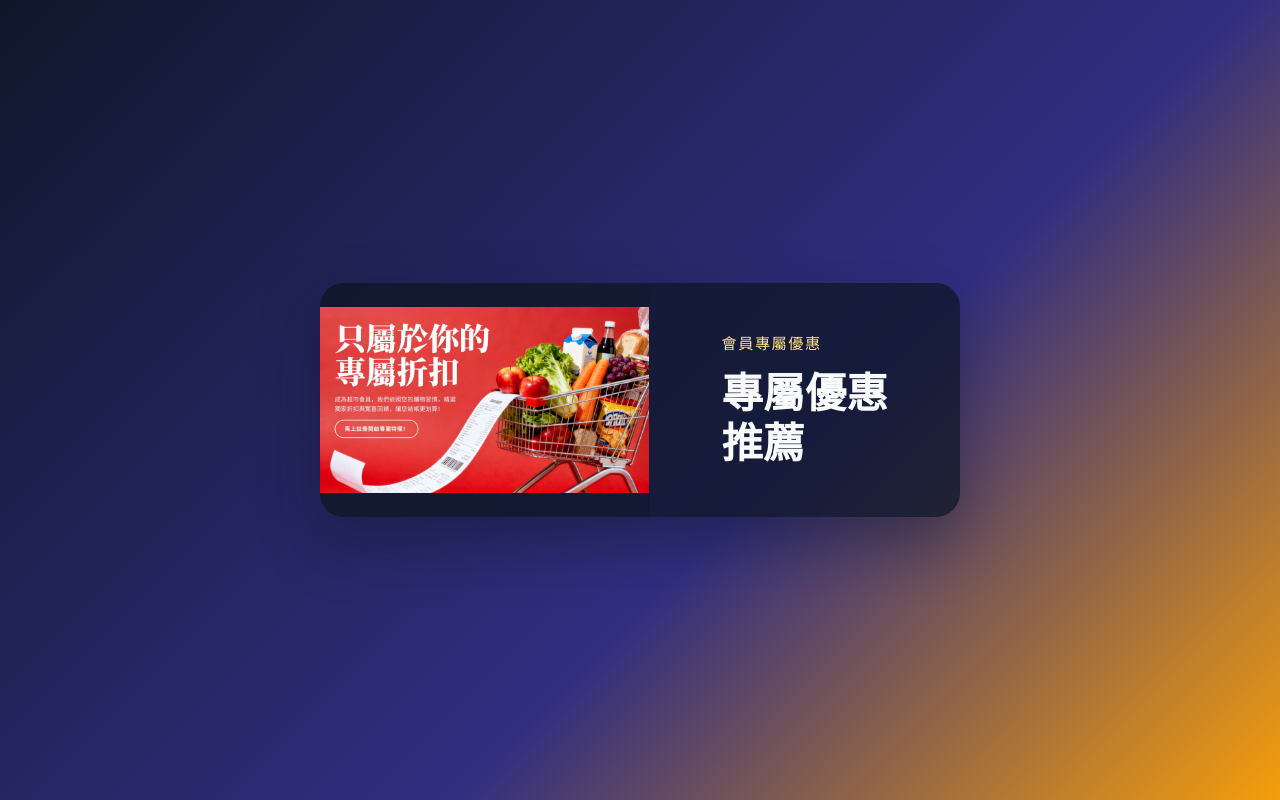
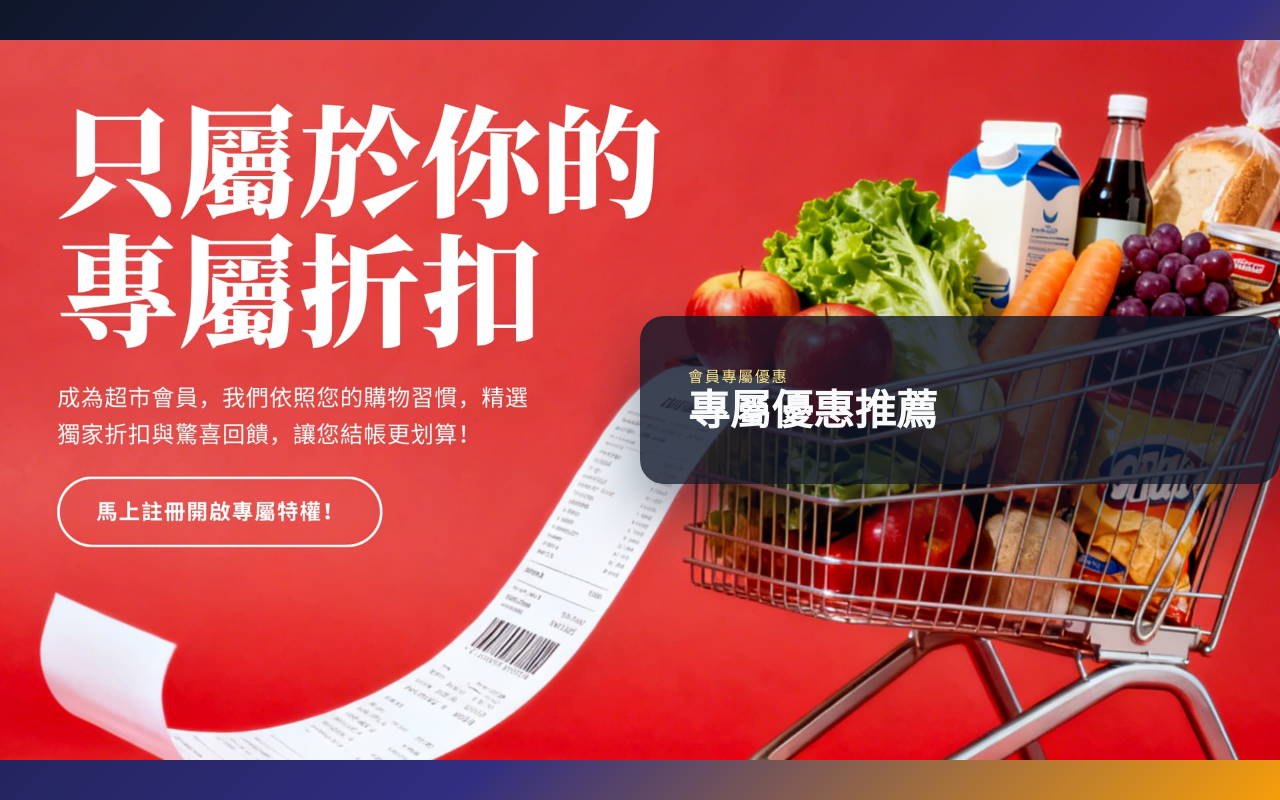
Before and after one commit to phantom810193/esp32cam, a Flask app: page /ad/latest in a window 1280 px wide. Run offline with Flask 3, Linux system fonts and the light colour scheme; data that the repository does not hold is empty.

Commit message:
Update ad-offer.css

```diff
--- a/backend/static/css/ad-offer.css
+++ b/backend/static/css/ad-offer.css
@@ -19,18 +19,18 @@ body {
   justify-content: center;
   background: linear-gradient(135deg, #0f172a 0%, #312e81 60%, #f59e0b 100%);
   color: #f8fafc;
-  padding: 3rem 1.5rem;
+  padding: 0;
 }
 
 .offer {
-  display: grid;
+  /* display: grid;
   grid-template-columns: minmax(0, 460px);
   gap: 1.5rem;
   width: min(90vw, 640px);
   background: rgba(15, 23, 42, 0.8);
   border-radius: 24px;
   overflow: hidden;
-  box-shadow: 0 25px 60px rgba(15, 23, 42, 0.45);
+  box-shadow: 0 25px 60px rgba(15, 23, 42, 0.45); */
 }
 
 .offer__visual {
@@ -49,10 +49,15 @@ body {
 }
 
 .offer__copy {
-  padding: 2.5rem 2.25rem 2.75rem;
-  display: flex;
-  flex-direction: column;
-  gap: 1rem;
+    position: absolute;
+    right: 0;
+    top: 50vh;
+    width: min(90vw, 640px);
+    background: rgba(15, 23, 42, 0.8);
+    border-radius: 24px;
+    overflow: hidden;
+    box-shadow: 0 25px 60px rgba(15, 23, 42, 0.45);
+    transform: translateY(-50%);
 }
 
 .offer__tag {
```
